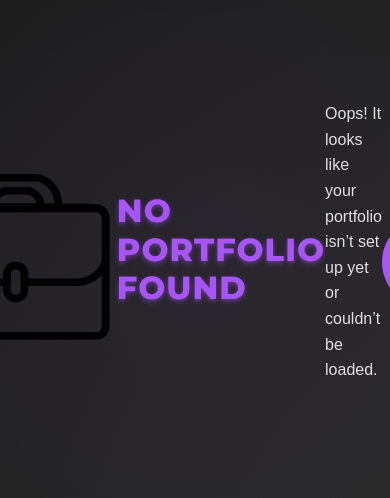
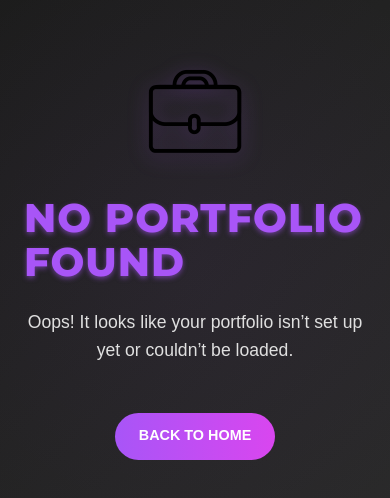
Before and after one commit to saurabh3569/portfolio-builder, a React (Create React App) app in the folder client/: page /404 in a window 390 px wide. Shown: the part 160-658 px from the top of the page. Built offline with nearby package versions, Linux system fonts and the light colour scheme; no server answers.

Commit message:
css updated of no portfolio found page

```diff
--- a/client/src/pages/css/NoPortfolioFound.css
+++ b/client/src/pages/css/NoPortfolioFound.css
@@ -3,11 +3,13 @@
   min-height: 100vh;
   background: linear-gradient(135deg, #1a1a1a 0%, #2c2c2c 100%);
   display: flex;
+  flex-direction: column;
   align-items: center;
   justify-content: center;
   font-family: "Poppins", sans-serif;
   position: relative;
   overflow: hidden;
+  padding: 2rem;
 }
 
 /* Subtle Background Flair */
@@ -23,42 +25,38 @@
   opacity: 0.5;
 }
 
-/* Error Section */
-.error-section {
-  text-align: center;
-  padding: 3rem 2rem;
-  background: #252525;
-  border-radius: 12px;
-  box-shadow: 0 4px 20px rgba(0, 0, 0, 0.4);
-  max-width: 600px;
-  width: 100%;
-  position: relative;
+/* Logo */
+.error-logo {
+  width: 150px; /* Adjust based on your logo size */
+  height: auto;
+  margin-bottom: 2rem;
+  filter: drop-shadow(0 4px 10px rgba(168, 85, 247, 0.3)); /* Purple shadow */
   z-index: 1;
-  border: 1px solid rgba(168, 85, 247, 0.2); /* Subtle purple border */
 }
 
 /* Error Title */
 .error-title {
-  font-size: 3.5rem;
+  font-size: 4.5rem;
   font-weight: 800;
   color: #a855f7;
   margin-bottom: 1.5rem;
-  line-height: 1.2;
+  line-height: 1.1;
   text-transform: uppercase;
-  letter-spacing: 2px;
+  letter-spacing: 3px;
   text-shadow: 0 2px 5px rgba(168, 85, 247, 0.5); /* Glow effect */
+  z-index: 1;
 }
 
 /* Error Message */
 .error-message {
-  font-size: 1.4rem;
+  font-size: 1.6rem;
   color: #e0e0e0;
-  margin-bottom: 2.5rem;
+  margin-bottom: 3rem;
   line-height: 1.6;
   font-weight: 300;
-  max-width: 450px;
-  margin-left: auto;
-  margin-right: auto;
+  max-width: 700px;
+  text-align: center;
+  z-index: 1;
 }
 
 /* Back Button */
@@ -73,6 +71,7 @@
   cursor: pointer;
   text-transform: uppercase;
   transition: transform 0.3s ease, box-shadow 0.3s ease;
+  z-index: 1;
 }
 
 .back-btn:hover {
@@ -83,12 +82,12 @@
 /* Responsive Adjustments */
 @media (max-width: 768px) {
   .error-title {
-    font-size: 2.5rem;
-    letter-spacing: 1px;
+    font-size: 3.5rem;
+    letter-spacing: 2px;
   }
 
   .error-message {
-    font-size: 1.2rem;
+    font-size: 1.3rem;
   }
 
   .back-btn {
@@ -96,18 +95,19 @@
     font-size: 1rem;
   }
 
-  .error-section {
-    padding: 2rem 1.5rem;
+  .error-logo {
+    width: 120px;
   }
 }
 
 @media (max-width: 576px) {
   .error-title {
-    font-size: 2rem;
+    font-size: 2.5rem;
+    letter-spacing: 1px;
   }
 
   .error-message {
-    font-size: 1rem;
+    font-size: 1.1rem;
   }
 
   .back-btn {
@@ -115,7 +115,11 @@
     font-size: 0.9rem;
   }
 
-  .error-section {
-    padding: 2rem 1rem;
+  .error-logo {
+    width: 100px;
+  }
+
+  .no-portfolio-wrapper {
+    padding: 1.5rem;
   }
 }
```
